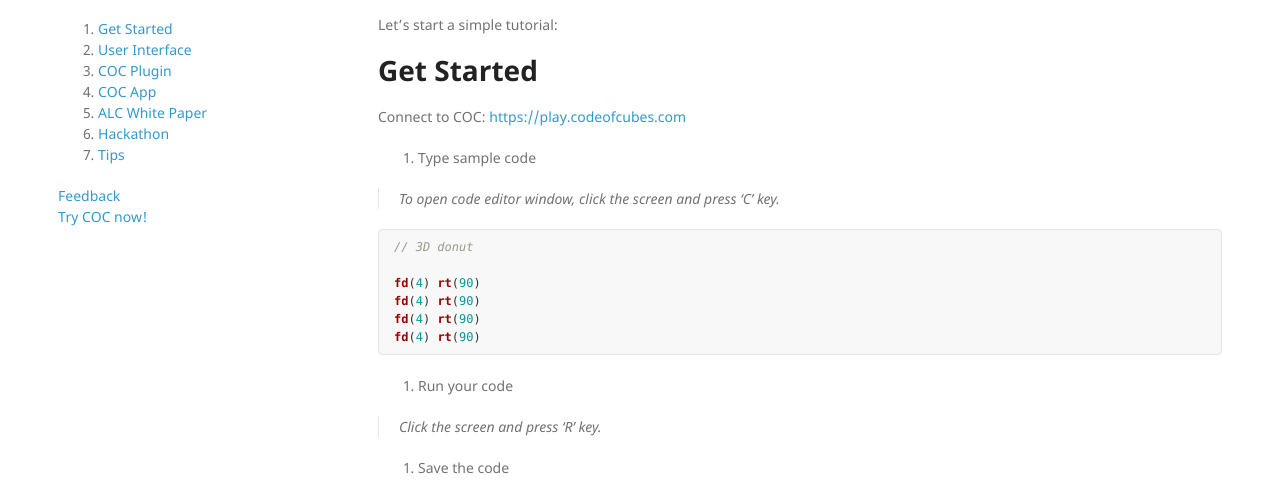
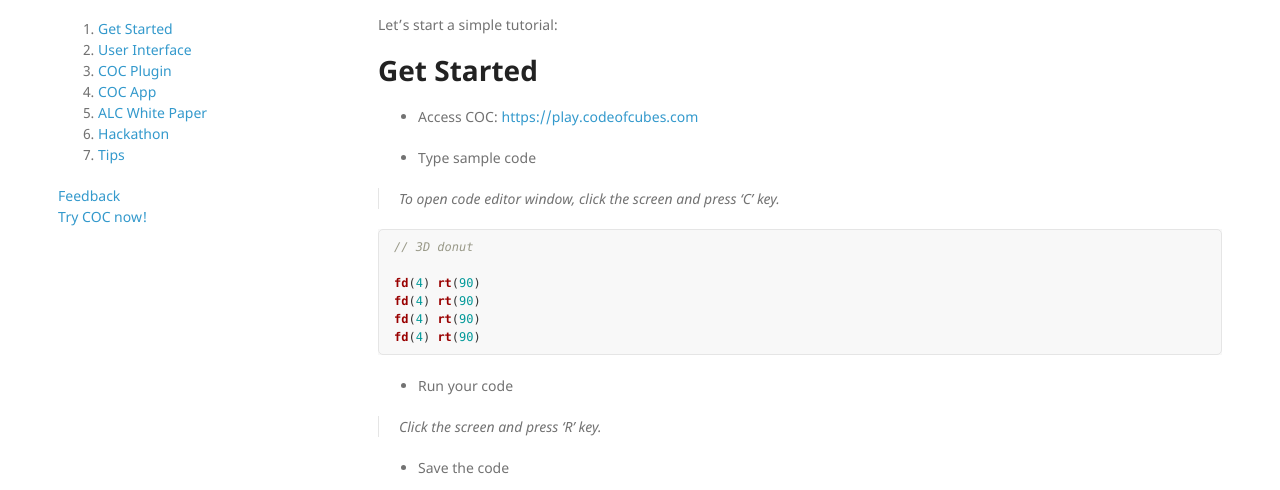
Before and after one commit to daisykim/daisykim.github.io, a Jekyll site: the page built from index.md, in a window 1280 px wide and 900 px high. Shown: the part 407-897 px from the top of the window. Built offline with Jekyll 4.4.1, drawn with Linux system fonts in a browser that asks for light colours; nearby versions of some CDN libraries.

Commit message:
Update index

```diff
--- a/index.md
+++ b/index.md
@@ -14,9 +14,9 @@ Let's start a simple tutorial:
 
 # Get Started
 
-Connect to COC: [https://play.codeofcubes.com](https://play.codeofcubes.com)
+* Access COC: [https://play.codeofcubes.com](https://play.codeofcubes.com)
 
-1. Type sample code
+* Type sample code
 
 > To open code editor window, click the screen and press 'C' key.
 
```
Also changed, not shown: other parts of index.md (+2 -2 lines).
